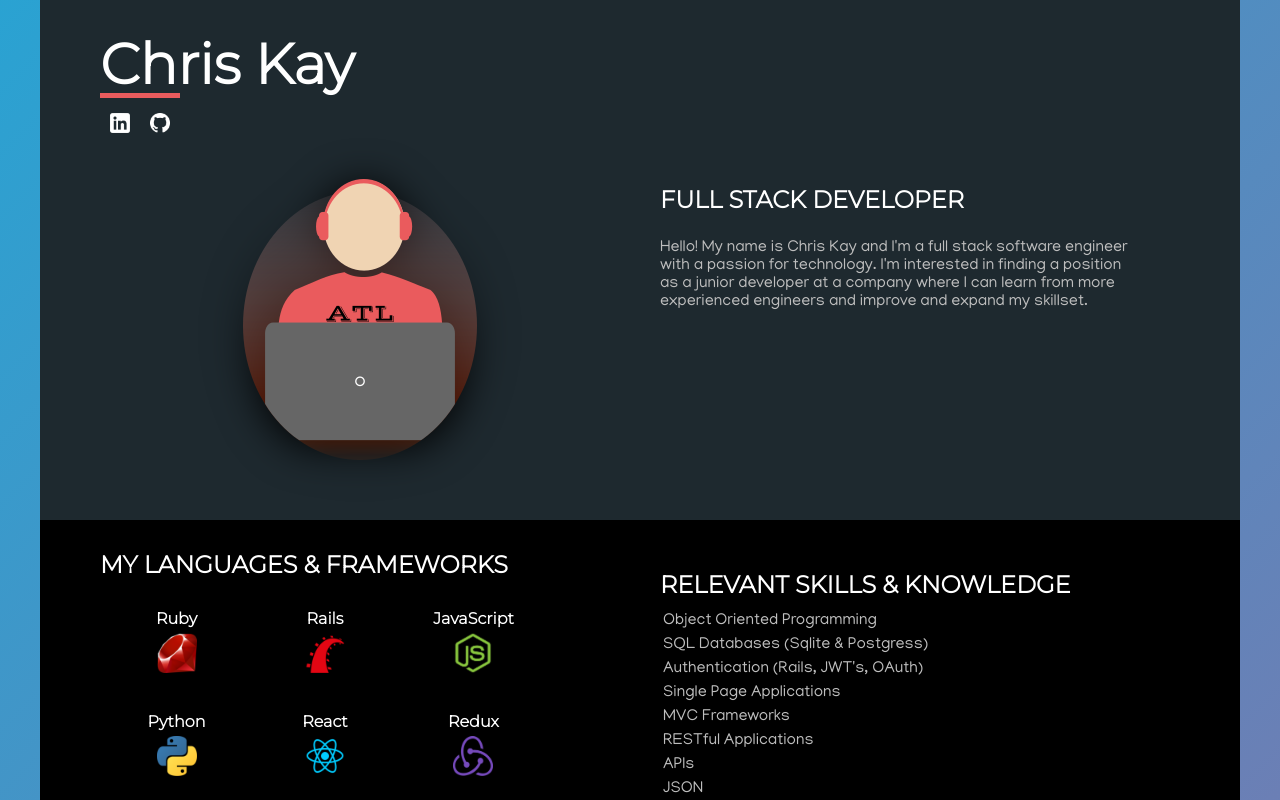
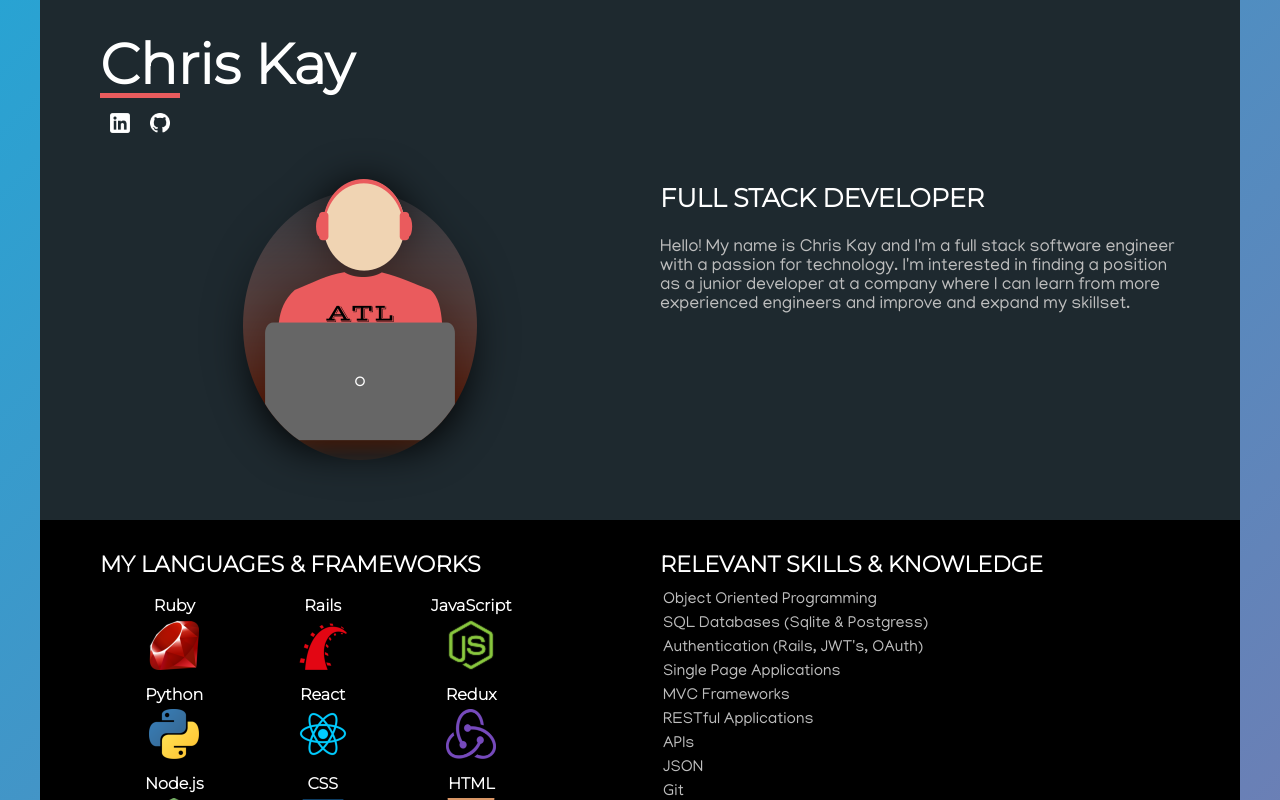
Before and after one commit to chriskay25/portfolio, a React (Create React App) app: page / in a window 1280 px wide. Shown: the top 800 px of the page. Built offline with nearby package versions, Linux system fonts and the light colour scheme.

Commit message:
Style edits

```diff
--- a/src/App.css
+++ b/src/App.css
@@ -121,12 +121,17 @@ li {
     display: flex;
     flex-direction: column;
     justify-content: center;
-    width: 90%;
+    width: 100%;
     max-width: 600px;
 }
 
+.intro-description h2 {
+    font-size: clamp(23px, 2.5vw, 1.6rem);
+}
+
 .intro-description p {
-    margin: 25px 0;
+    margin: 25px auto;
+    font-size: 1.1rem;
 }
 
 .social-media {
@@ -153,6 +158,11 @@ li {
     height: 100%;
 }
 
+.stack h2 {
+    font-size: clamp(17px, 2.2vw, 1.4rem);
+    margin: 0 auto;
+}
+
 .stack ul {
     list-style: none;
     display: flex;
@@ -160,7 +170,7 @@ li {
     max-width: 450px;
     width: 100%;
     height: 100%;
-    justify-content: center;
+    justify-content: flex-start;
     align-content: space-around;
     position: relative;
 }
@@ -179,13 +189,13 @@ li {
 }
 
 .card img {
-    height: 40px;
-    width: 40px;
+    height: 50px;
+    width: 50px;
     margin-top: 5px;
 }
 
 .selected-card {
-    font-size: clamp(14px, 2.2vw, 1.4rem); /* (MIN, VAL, MAX) */
+    font-size: clamp(14px, 2.2vw, 20px); /* (MIN, VAL, MAX) */
     padding: 1rem;
     border-radius: 5px;
     background-color: rgb(167, 143, 143);
@@ -213,8 +223,12 @@ li {
     font-size: 1em;
 }
 
-.proficiencies {
-    padding: 20px 0;
+.proficiencies h2 {
+    font-size: clamp(17px, 2.2vw, 1.4rem);
+    /* color: var(--grey); */
+}
+
+.proficiencies ul {
     color: var(--grey);
 }
 
@@ -378,9 +392,6 @@ text {
     .column {
         width: 100%;
     }
-    .skills {
-        padding-bottom: 3rem;
-    }
     .experience-content {
         padding: 1rem 0rem;
     }
@@ -389,6 +400,15 @@ text {
     }
     .number-large + span {
         font-size: 13px;
+    }
+    .intro, .skills, .projects {
+        padding: 10px 20px;
+    }
+    .skills {
+        padding-bottom: 3rem;
+    }
+    .proficiencies {
+        padding: 20px 0;
     }
 }
 
```
